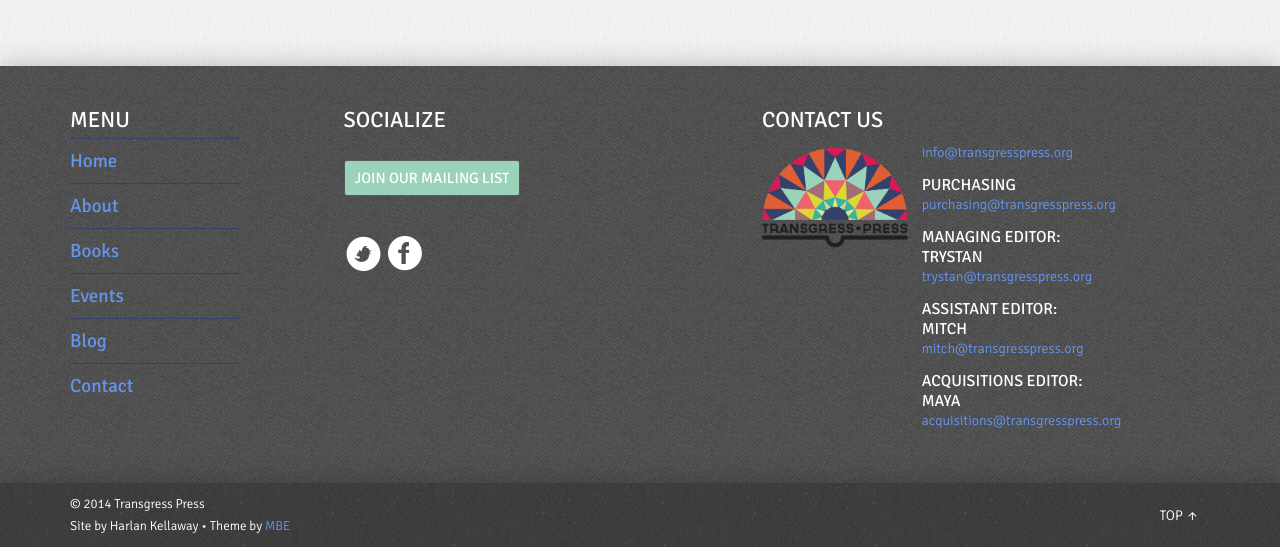
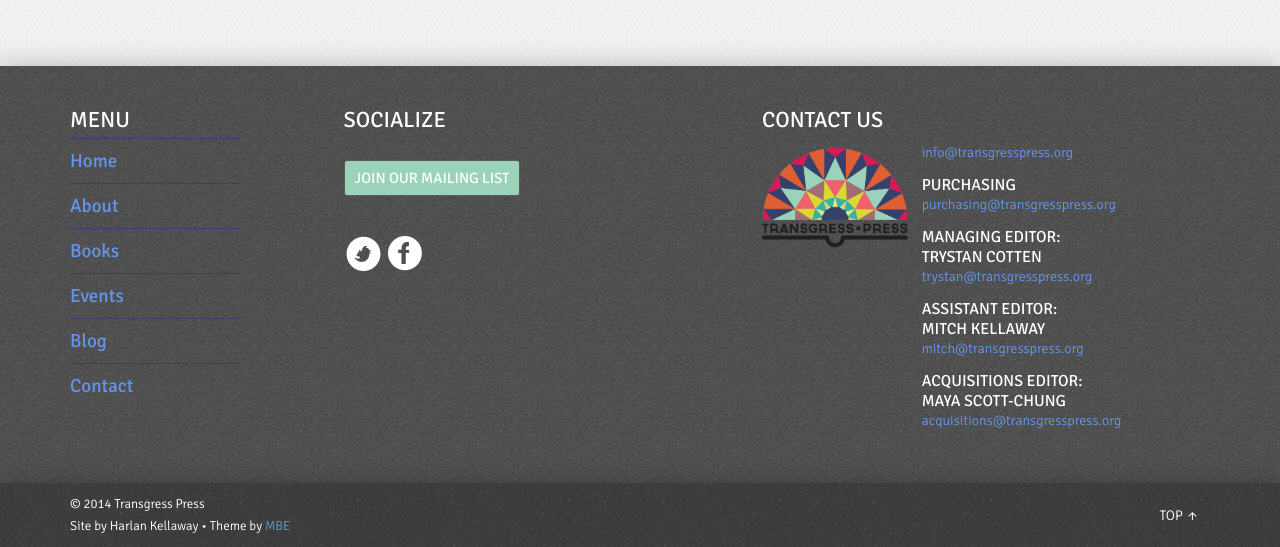
Before and after one commit to transgresspress/transgresspress.github.io, a Jekyll site: the page built from index.html, in a window 1280 px wide and 900 px high, scrolled down 796 px, cut to the strip 353-900 px from the top of the window. Built offline with Jekyll 4.4.1, drawn with Linux system fonts in a browser that asks for light colours.

Commit message:
Updates contact list

```diff
--- a/_config.yml
+++ b/_config.yml
@@ -2,9 +2,9 @@
 
 url: transgresspress.github.io
 name: Transgress Press
-name_managing_editor: Trystan
-name_assistant_editor: Mitch
-name_acquisitions_editor: Maya
+name_managing_editor: Trystan Cotten
+name_assistant_editor: Mitch Kellaway
+name_acquisitions_editor: Maya Scott-Chung
 
 email: info@transgresspress.org
 email_purchasing: purchasing@transgresspress.org
```
